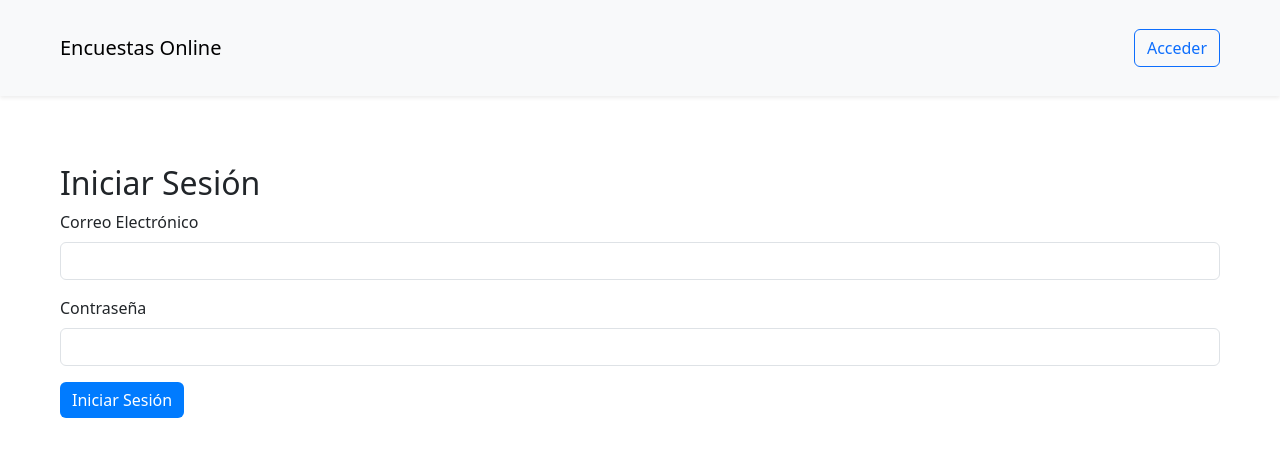
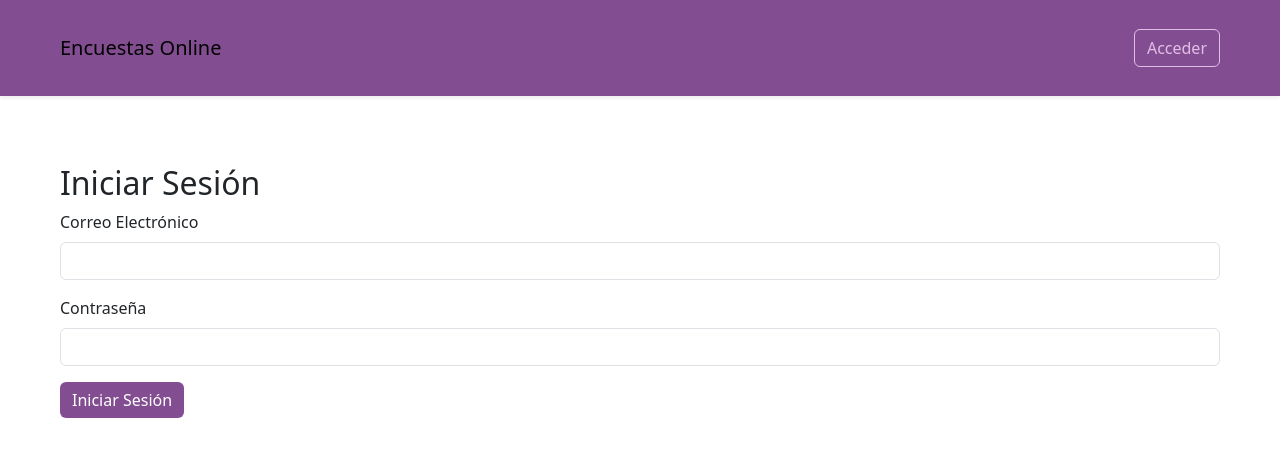
Before and after one commit to candeviolam/proyecto-final-frontend, a React (Vite) app: page /login in a window 1280 px wide. Shown: the top 456 px of the page. Built offline with nearby package versions, Linux system fonts and the light colour scheme.

Commit message:
Creación de archivo global.css y estilización de Navbar y Home con la paleta de colores

```diff
--- a/src/components/Navbar.jsx
+++ b/src/components/Navbar.jsx
@@ -2,6 +2,7 @@ import React, { useState } from "react";
 import { Navbar, Nav, Button, Container } from "react-bootstrap";
 import ModalLogin from "./ModalLogin";
 import ModalRegistro from "./ModalRegistro";
+import "../styles/global.css";
 
 const ComponenteNavbar = ({ autenticado, setAutenticado }) => {
   const [mostrarModalLogin, setMostrarModalLogin] = useState(false);
@@ -14,20 +15,40 @@ const ComponenteNavbar = ({ autenticado, setAutenticado }) => {
   };
 
   return (
-    <Navbar bg="light" expand="lg" className="shadow-sm">
+    <Navbar
+      expand="lg"
+      className="shadow-sm"
+      style={{ backgroundColor: "var(--color-primary)" }}
+    >
       <Container>
-        <Navbar.Brand href="/">Encuestas Online</Navbar.Brand>
+        <Navbar.Brand
+          href="/"
+          syle={{ color: "var(--color-accent)", fontWeight: "bold" }}
+        >
+          Encuestas Online
+        </Navbar.Brand>
         <Navbar.Toggle aria-controls="basic-navbar-nav" />
         <Navbar.Collapse id="basic-navbar-nav">
           <Nav className="ms-auto">
             {autenticado ? (
-              <Button variant="outline-danger" onClick={cerrarSesion}>
+              <Button
+                variant="outline-light"
+                onClick={cerrarSesion}
+                style={{
+                  color: "var(--color-accent)",
+                  borderColor: "var(--color-accent)",
+                }}
+              >
                 Cerrar Sesión
               </Button>
             ) : (
               <Button
-                variant="outline-primary"
+                variant="outline-light"
                 onClick={() => setMostrarModalLogin(true)}
+                style={{
+                  color: "var(--color-accent)",
+                  borderColor: "var(--color-accent)",
+                }}
               >
                 Acceder
               </Button>
@@ -41,7 +62,7 @@ const ComponenteNavbar = ({ autenticado, setAutenticado }) => {
         show={mostrarModalLogin}
         handleClose={() => setMostrarModalLogin(false)}
         abrirRegistro={() => {
-          setMostrarModalLogin(false); //Cerrar el modal de inicio de sesión
+          setMostrarModalLogin(false);
           setMostrarModalRegistro(true);
         }}
         setAutenticado={setAutenticado}
--- a/src/pages/Home.jsx
+++ b/src/pages/Home.jsx
@@ -3,6 +3,7 @@ import { Card, Button, Container, Row, Col } from "react-bootstrap";
 import axios from "../services/api";
 import "bootstrap/dist/css/bootstrap.min.css";
 import "../styles/Home.css";
+import "../styles/global.css";
 
 const Home = () => {
   //Estado para almacenar las encuestas
@@ -42,6 +43,7 @@ const Home = () => {
                   <Button
                     variant="primary"
                     onClick={() => manejarClicEncuesta(encuesta._id)}
+                    className="btn-primary"
                   >
                     Responder Encuesta
                   </Button>
--- a/src/styles/Home.css
+++ b/src/styles/Home.css
@@ -4,29 +4,36 @@
   padding: 20px;
 }
 
+/*Tarjetas*/
 .card {
-  transition: transform 0.2s;
+  transition: transform 0.2s, box-shadow 0.2s;
+  border-radius: 10px;
+  background-color: var(--color-background);
+  border: none;
 }
 
 .card:hover {
   transform: scale(1.05);
+  box-shadow: 0 4px 8px rgba(0, 0, 0, 0.1);
   cursor: pointer;
 }
 
 .card.title {
   font-size: 1.5rem;
   font-weight: bold;
+  color: var(--color-text);
 }
 
 .card-text {
-  color: #666;
+  color: var(--color-text);
 }
 
 .btn-primary {
-  background-color: #007bff;
+  background-color: var(--color-primary);
   border: none;
+  transition: backgorund-color 0.2s;
 }
 
 .btn-primary:hover {
-  background-color: #0056b3;
+  background-color: var(--color-secondary);
 }
--- /dev/null
+++ b/src/styles/global.css
@@ -0,0 +1,7 @@
+:root {
+  --color-primary: #834e91; /*Violeta oscuro*/
+  --color-secondary: #b39ddb; /*Lila suave*/
+  --color-background: #9fa3a9; /* Gris claro*/
+  --color-text: #6a6e73; /*Gris oscuro*/
+  --color-accent: #e1bee7; /*Lavanda*/
+}
```
